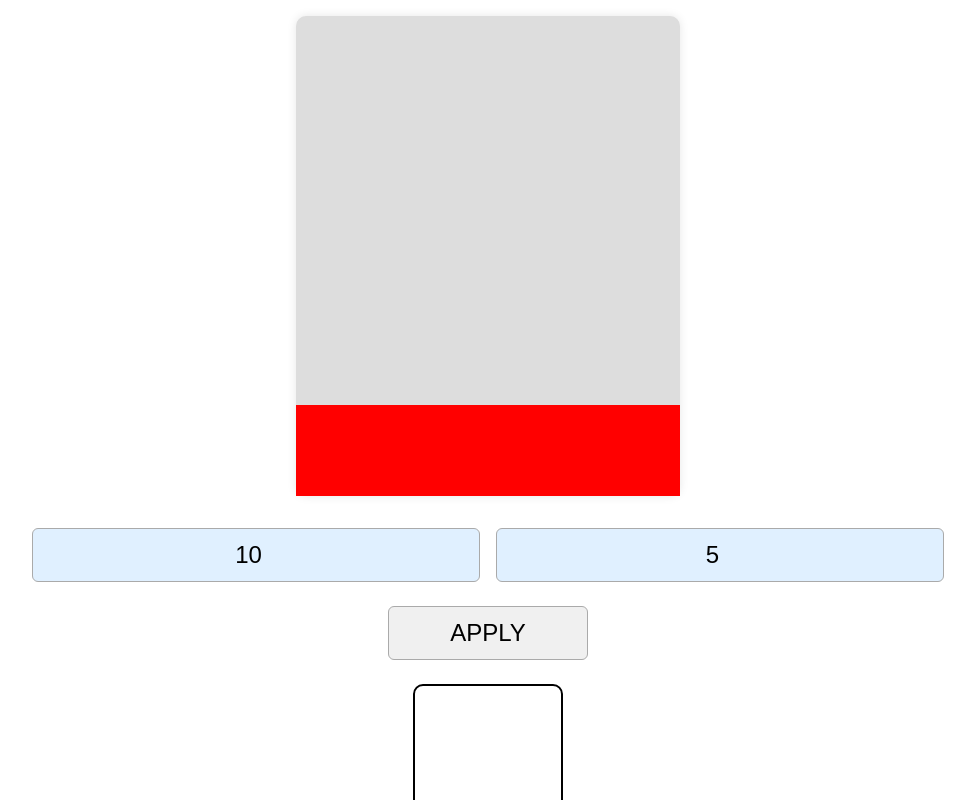
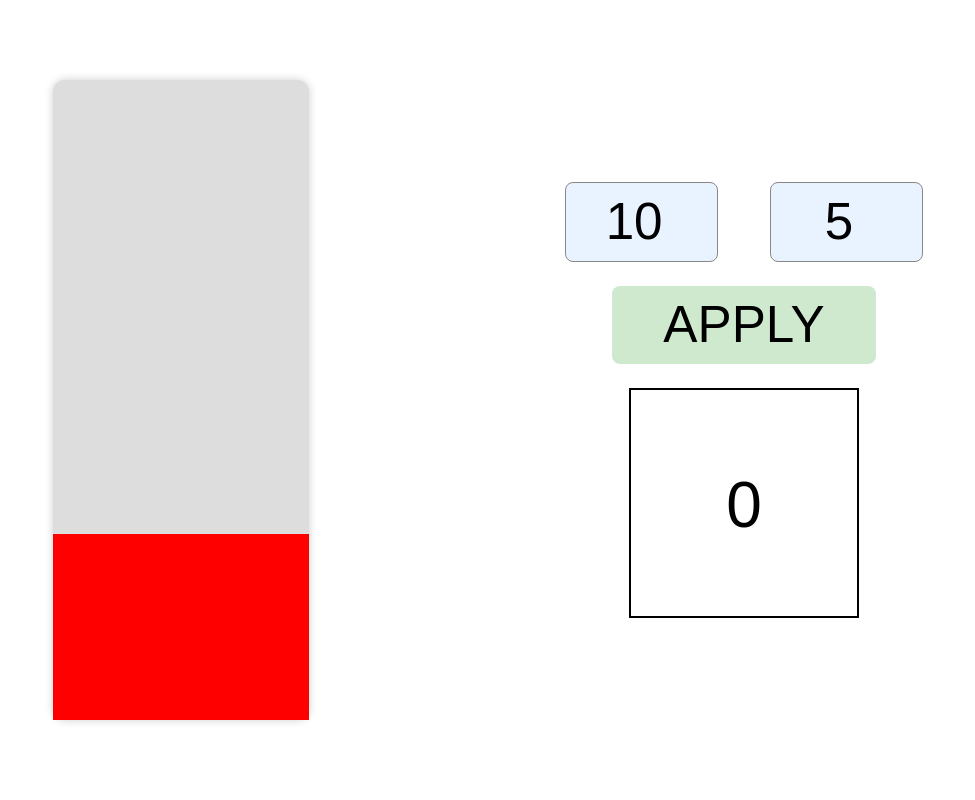
Before and after one commit to evsok/hello-world, a plain HTML site: page index.html in a window 1280 px wide. Both pictures are taken after a click on the button "APPLY". Shown: the whole page, without its empty margins (152-1127 px from the left). Drawn offline with Linux system fonts and the light colour scheme.

Commit message:
Update index.html

```diff
--- a/index.html
+++ b/index.html
@@ -2,223 +2,146 @@
 <html lang="en">
 <head>
 <meta charset="UTF-8" />
-  <meta name="viewport" content="width=device-width, initial-scale=1.0, maximum-scale=1.0, user-scalable=no" />
+<meta name="viewport"
+      content="width=device-width,
+               initial-scale=1.0,
+               maximum-scale=1.0,
+               user-scalable=no" />
 <title>Loop Timer</title>
+
 <style>
-    * {
-      box-sizing: border-box;
+  *{box-sizing:border-box;margin:0}
+  html,body{height:100%;font-family:sans-serif;overflow:hidden}
+
+  /* -------  Layout  ------- */
+  body{
+    display:flex;
+    flex-direction:column;            /* portrait default */
+    align-items:center;
+    justify-content:space-evenly;
+    padding:2vh;
+    gap:4vh;
   }
 
-    html, body {
-      margin: 0;
-      padding: 0;
-      width: 100%;
-      height: 100%;
-      font-family: sans-serif;
-      overflow: hidden;
-      background: #ffffff;
-      font-size: 16px; /* Base font size for rem units */
+  .runner-bar{
+    width:60vw;                       /* wide on phones  */
+    height:50vh;
+    background:#ddd;
+    border-radius:12px;
+    position:relative;
+    box-shadow:0 0 8px rgba(0,0,0,.2);
+  }
+  .bar-fill{
+    position:absolute;
+    bottom:0;
+    width:100%;
+    height:0;
+    background:red;
+    transition:height 1s linear;
   }
 
-    body {
-      display: flex;
-      flex-direction: column;
+  .inputs{
+    display:flex;
+    gap:4vw;
+  }
+  input[type=number]{
+    width:25vw;
+    padding:1.2vh 0;
+    font-size:7vw;
+    text-align:center;
+    border:1px solid #888;
+    border-radius:8px;
+    background:#e9f2ff;
+  }
+  button{
+    font-size:7vw;
+    padding:1.2vh 4vw;
+    border:none;
+    border-radius:8px;
+    background:#cfe9cf;
+  }
+  .loop-count{
+    font-size:10vw;
+    width:40vw;
+    height:40vw;
+    border:2px solid #000;
+    text-align:center;
+    line-height:40vw;
   }
 
-    .runner-box {
-      flex: 1;
-      display: flex;
-      align-items: center;
-      justify-content: center;
-      padding: 1rem;
+  /* ----- landscape phones / tablets ----- */
+  @media (orientation:landscape){
+    body{flex-direction:row;gap:6vw;padding:2vw}
+    .runner-bar{
+      width:20vw;
+      height:80vh;
     }
-
-    .runner-bar {
-      width: 30vw; /* Slightly larger for visibility */
-      height: 60vh;
-      background-color: #ddd;
-      position: relative;
-      border-radius: 10px;
-      box-shadow: 0 0 10px rgba(0,0,0,0.1);
-    }
-
-    .bar-fill {
-      position: absolute;
-      bottom: 0;
-      width: 100%;
-      height: 0;
-      background-color: red;
-      transition: height 1s linear;
-    }
-
-    .control-panel {
-      flex: 1;
-      display: flex;
-      flex-direction: column;
-      justify-content: center;
-      align-items: center;
-      gap: 1.5rem;
-      padding: 1rem;
-    }
-
-    .inputs {
-      display: flex;
-      gap: 1rem;
-      width: 100%;
-      justify-content: center;
-    }
-
-    input[type="number"] {
-      width: 35vw; /* Larger input fields */
-      padding: 0.75rem;
-      font-size: 1.5rem; /* Larger text */
-      text-align: center;
-      border: 1px solid #aaa;
-      border-radius: 6px;
-      background-color: #e0f0ff;
-    }
-
-    button {
-      font-size: 1.5rem;
-      padding: 0.75rem 1.5rem;
-      border-radius: 6px;
-      border: 1px solid #aaa;
-      background-color: #f0f0f0;
-      cursor: pointer;
-      width: 50%; /* Wider button for touch */
-      max-width: 200px;
-    }
-
-    .loop-count {
-      font-size: 2.5rem;
-      border: 2px solid black;
-      width: 40vw;
-      height: 40vw;
-      max-width: 150px;
-      max-height: 150px;
-      text-align: center;
-      line-height: 40vw;
-      border-radius: 10px;
-    }
-
-    /* Mobile-specific adjustments */
-    @media (max-width: 600px) or (orientation: portrait) {
-      .runner-bar {
-        width: 40vw; /* Larger bar for small screens */
-        height: 50vh;
-      }
-
-      input[type="number"] {
-        width: 40vw;
-        font-size: 1.25rem;
-        padding: 0.5rem;
-      }
-
-      button {
-        font-size: 1.25rem;
-        padding: 0.5rem 1rem;
-        width: 60%;
-      }
-
-      .loop-count {
-        width: 35vw;
-        height: 35vw;
-        max-width: 120px;
-        max-height: 120px;
-        font-size: 2rem;
-        line-height: 35vw;
-      }
-
-      .control-panel {
-        gap: 1rem;
-      }
+    input[type=number]{width:12vw;font-size:4vw}
+    button{font-size:4vw}
+    .loop-count{width:18vw;height:18vw;line-height:18vw;font-size:5vw}
   }
 </style>
 </head>
 <body>
-  <div class="runner-box">
+
   <div class="runner-bar">
-      <div class="bar-fill" id="barFill"></div>
+    <div id="bar" class="bar-fill"></div>
   </div>
+
+  <div style="display:flex;flex-direction:column;align-items:center;gap:3vh">
+    <div class="inputs">
+      <input id="work" type="number" value="10">
+      <input id="rest" type="number" value="5">
     </div>
-  <div class="control-panel">
-    <div class="inputs">
-      <input type="number" id="workInput" value="10" />
-      <input type="number" id="restInput" value="5" />
-    </div>
-    <button onclick="applySettings()">APPLY</button>
-    <div class="loop-count" id="loopCount">0</div>
+    <button onclick="apply()">APPLY</button>
+    <div id="loops" class="loop-count">0</div>
   </div>
 
 <script>
-    let workDuration = 10;
-    let restDuration = 5;
-    let currentPhase = 'work';
-    let timer = 0;
-    let interval = null;
-    let loopCounter = 0;
-    const barFill = document.getElementById('barFill');
-    let wakeLock = null;
+let work=10, rest=5, phase='work', t=0, loops=0, id=null;
+const bar=document.getElementById('bar'), loopsBox=document.getElementById('loops');
 
-    async function requestWakeLock() {
-      try {
-        wakeLock = await navigator.wakeLock.request('screen');
-      } catch (err) {
-        console.error(`${err.name}, ${err.message}`);
+function apply(){
+  work = +document.getElementById('work').value || 10;
+  rest = +document.getElementById('rest').value || 5;
+  loops = 0; loopsBox.textContent = loops;
+  phase='work'; t=0;
+  clearInterval(id);
+  tick();                                    // draw immediately
+  id=setInterval(tick,1000);
+  wakelock();                                // keep screen on
+}
+
+function tick(){
+  t++;
+  const dur = phase==='work'?work:rest;
+  if(t>dur){
+    if(phase==='rest'){loops++;loopsBox.textContent=loops;}
+    phase = phase==='work'?'rest':'work';
+    t=1;
+  }
+  draw(t/dur);
+}
+
+function draw(p){
+  if(phase==='work'){
+    bar.style.background='red';
+    bar.style.height = (p*100)+'%';
+  }else{
+    bar.style.background='green';
+    bar.style.height = ((1-p)*100)+'%';
   }
 }
 
-    document.addEventListener('visibilitychange', () => {
-      if (wakeLock !== null && document.visibilityState === 'visible') {
-        requestWakeLock();
+/* ----- Android wake-lock ----- */
+let lock=null;
+async function wakelock(){
+  try{ lock = await navigator.wakeLock.request('screen'); }
+  catch(e){ console.log('Wake-lock not available',e);}
 }
+document.addEventListener('visibilitychange',()=>{
+  if(lock && document.visibilityState==='visible') wakelock();
 });
-
-    function applySettings() {
-      workDuration = parseInt(document.getElementById('workInput').value) || 10;
-      restDuration = parseInt(document.getElementById('restInput').value) || 5;
-      loopCounter = 0;
-      document.getElementById('loopCount').textContent = loopCounter;
-      startLoop();
-      requestWakeLock();
-    }
-
-    function startLoop() {
-      clearInterval(interval);
-      timer = 0;
-      currentPhase = 'work';
-      updateBar();
-      interval = setInterval(updateTimer, 1000);
-    }
-
-    function updateTimer() {
-      timer++;
-      let duration = currentPhase === 'work' ? workDuration : restDuration;
-      let progress = timer / duration;
-
-      if (progress > 1) {
-        if (currentPhase === 'rest') {
-          loopCounter++;
-          document.getElementById('loopCount').textContent = loopCounter;
-        }
-        currentPhase = currentPhase === 'work' ? 'rest' : 'work';
-        timer = 0;
-        duration = currentPhase === 'work' ? workDuration : restDuration;
-        progress = 0;
-      }
-
-      updateBar(progress);
-    }
-
-    function updateBar(progress = 0) {
-      if (currentPhase === 'work') {
-        barFill.style.backgroundColor = 'red';
-        barFill.style.height = `${progress * 100}%`;
-      } else {
-        barFill.style.backgroundColor = 'green';
-        barFill.style.height = `${(1 - progress) * 100}%`;
-      }
-    }
 </script>
 </body>
 </html>
```
Lines whose indentation alone changed are shown as unchanged.
